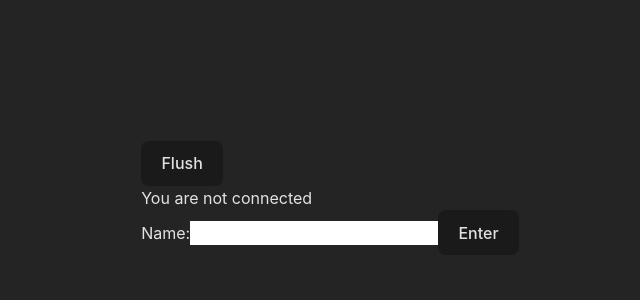
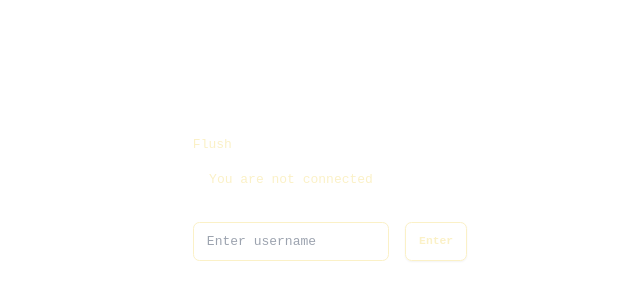
Before and after one commit to ndoniyor/ephemeral-chat, a React (Vite) app in the folder client/: page / in a window 1280 px wide. Shown: the part 202-502 px from the top of the page, without its empty margins (310-950 px from the left). Built offline with nearby package versions, Linux system fonts and the light colour scheme; no server answers; what @protobuf-ts/grpcweb-transport would draw is missing.

Commit message:
added coloring/spacing improvements

```diff
--- a/client/src/App.tsx
+++ b/client/src/App.tsx
@@ -38,6 +38,7 @@ function App() {
 				message: messageToSend,
 			});
 			setMessages((prevMessages) => [...prevMessages, message]);
+			setMessageToSend("");
 		}
 	};
 
@@ -47,28 +48,34 @@ function App() {
 
 	return (
 		<div className="flex-col justify-center">
-			<button onClick={handleFlush}>Flush</button>
+			<button className="btn-neutral" onClick={handleFlush}>
+				Flush
+			</button>
 			<div>
 				{connectionStatus ? (
-					<div>
+					<div className="card p-5 mb-5 bg-success">
 						<h2>You are connected to: {conversationID}</h2>
-						<h3>Username: {username}</h3>
 					</div>
 				) : (
+					<div className="card p-5 mb-5 bg-warning">
 					<h2>You are not connected</h2>
+					</div>
 				)}
 			</div>
 			<div>
 				{!connectionStatus ? (
-					<div>
-						<label htmlFor="username-field">Name:</label>
+					<div className="flex">
 						<input
 							id="username-field"
+							placeholder="Enter username"
+							className="input input-bordered w-full"
 							onChange={(e) => {
 								setUsername(e.target.value);
 							}}
 						/>
-						<button onClick={handleConnect}>Enter</button>
+						<button className="btn btn-accent ml-5" onClick={handleConnect}>
+							Enter
+						</button>
 					</div>
 				) : (
 					<div>
@@ -76,14 +83,22 @@ function App() {
 							user={chatClient.user}
 							messageList={messageHistory}
 						/>
-						<label htmlFor="message-field">[{username}]: </label>
+						<div className="flex py-5">
 							<input
 								id="message-field"
+								className="input input-bordered w-full"
 								onChange={(e) => {
 									setMessageToSend(e.target.value);
 								}}
+								value={messageToSend}
 							/>
-						<button onClick={handleSendMessage}>Send</button>
+							<button
+								className="btn btn-accent ml-5"
+								onClick={handleSendMessage}
+							>
+								Send
+							</button>
+						</div>
 					</div>
 				)}
 			</div>
--- a/client/src/components/ChatBubble.tsx
+++ b/client/src/components/ChatBubble.tsx
@@ -1,20 +1,22 @@
 import { ChatUser, Message } from "../chat/protos/chat";
 
-function ChatBubble({ user, message }: { key: Number, user: ChatUser; message: Message }) {
+function ChatBubble({
+	user,
+	message,
+}: {
+	key: Number;
+	user: ChatUser;
+	message: Message;
+}) {
 	return user.username === message.senderID ? (
-		<div className="flex items-center justify-end text-right bac ">
-            <div className="flex-col">
-                <p>{message.senderID}: </p>
-                <p>{message.message}</p>
-            </div>
+		<div className="chat chat-end">
+            <div className="chat-header">{message.senderID}</div>
+			<div className="chat-bubble">{message.message}</div>
 		</div>
 	) : (
-		<div className="flex items-center justify-start text-left">
-            <div className="flex-col">
-                <p>{message.senderID}: </p>
-                <p>{message.message}</p>
-            </div>
-
+		<div className="chat chat-start">
+            <div className="chat-header">{message.senderID}</div>
+			<div className="chat-bubble chat-bubble-accent">{message.message}</div>
 		</div>
 	);
 }
--- a/client/src/components/MessageBox.tsx
+++ b/client/src/components/MessageBox.tsx
@@ -3,7 +3,7 @@ import ChatBubble from "./ChatBubble";
 
 function MessageBox({ user, messageList }: { user: ChatUser; messageList: Array<Message> }){
     return (
-        <div className="flex-col">
+        <div className="card h-64 bg-primary shadow-lg overflow-scroll flex-col">
             {
                 messageList.map((message, index) => (
                     <ChatBubble key={index} user={user} message={message} />
--- a/client/src/index.css
+++ b/client/src/index.css
@@ -3,27 +3,17 @@
 @tailwind utilities;
 
 :root {
-	font-family: Inter, system-ui, Avenir, Helvetica, Arial, sans-serif;
+	font-family: monospace;
 	line-height: 1.5;
 	font-weight: 400;
 
 	color-scheme: light dark;
-	color: rgba(255, 255, 255, 0.87);
-	background-color: #242424;
+	color: #fbf1c7;
 
 	font-synthesis: none;
 	text-rendering: optimizeLegibility;
 	-webkit-font-smoothing: antialiased;
 	-moz-osx-font-smoothing: grayscale;
-}
-
-a {
-	font-weight: 500;
-	color: #646cff;
-	text-decoration: inherit;
-}
-a:hover {
-	color: #535bf2;
 }
 
 body {
@@ -34,27 +24,3 @@ body {
 	min-width: 320px;
 	min-height: 100vh;
 }
-
-h1 {
-	font-size: 3.2em;
-	line-height: 1.1;
-}
-
-button {
-	border-radius: 8px;
-	border: 1px solid transparent;
-	padding: 0.6em 1.2em;
-	font-size: 1em;
-	font-weight: 500;
-	font-family: inherit;
-	background-color: #1a1a1a;
-	cursor: pointer;
-	transition: border-color 0.25s;
-}
-button:hover {
-	border-color: #646cff;
-}
-button:focus,
-button:focus-visible {
-	outline: 4px auto -webkit-focus-ring-color;
-}
```
Lines whose indentation alone changed are shown as unchanged.
